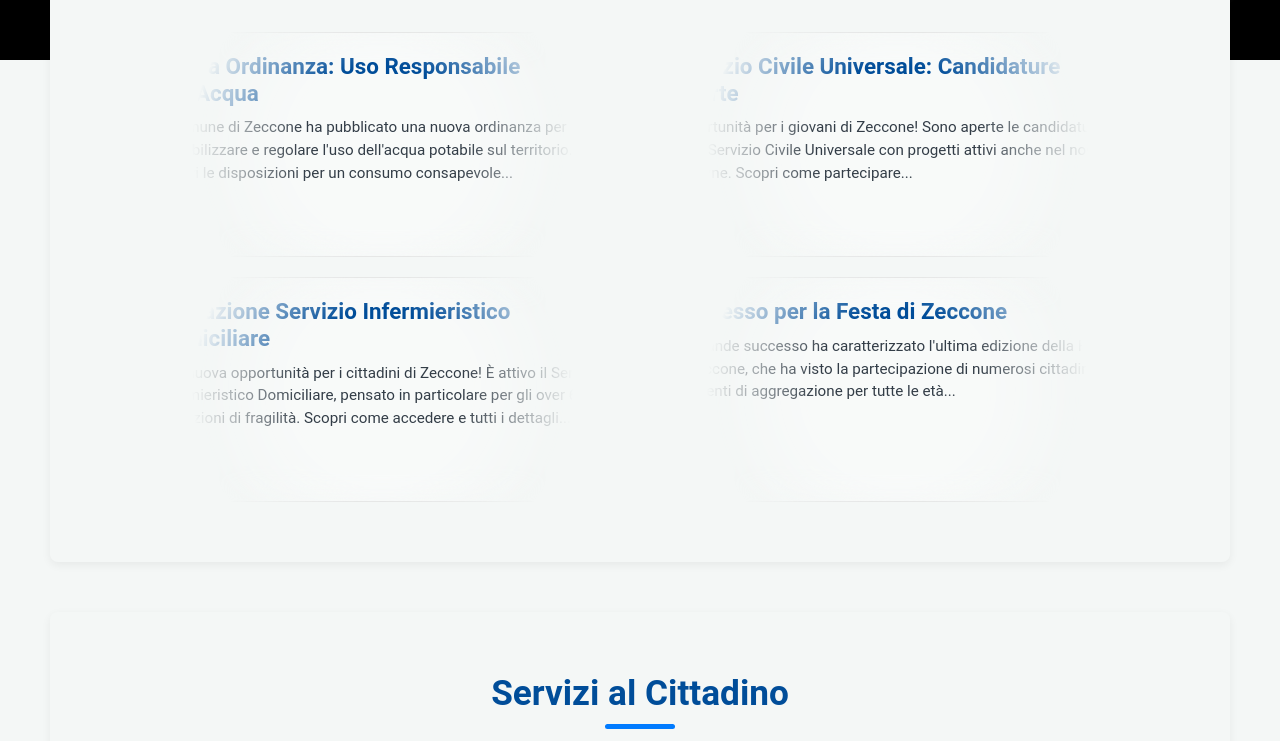
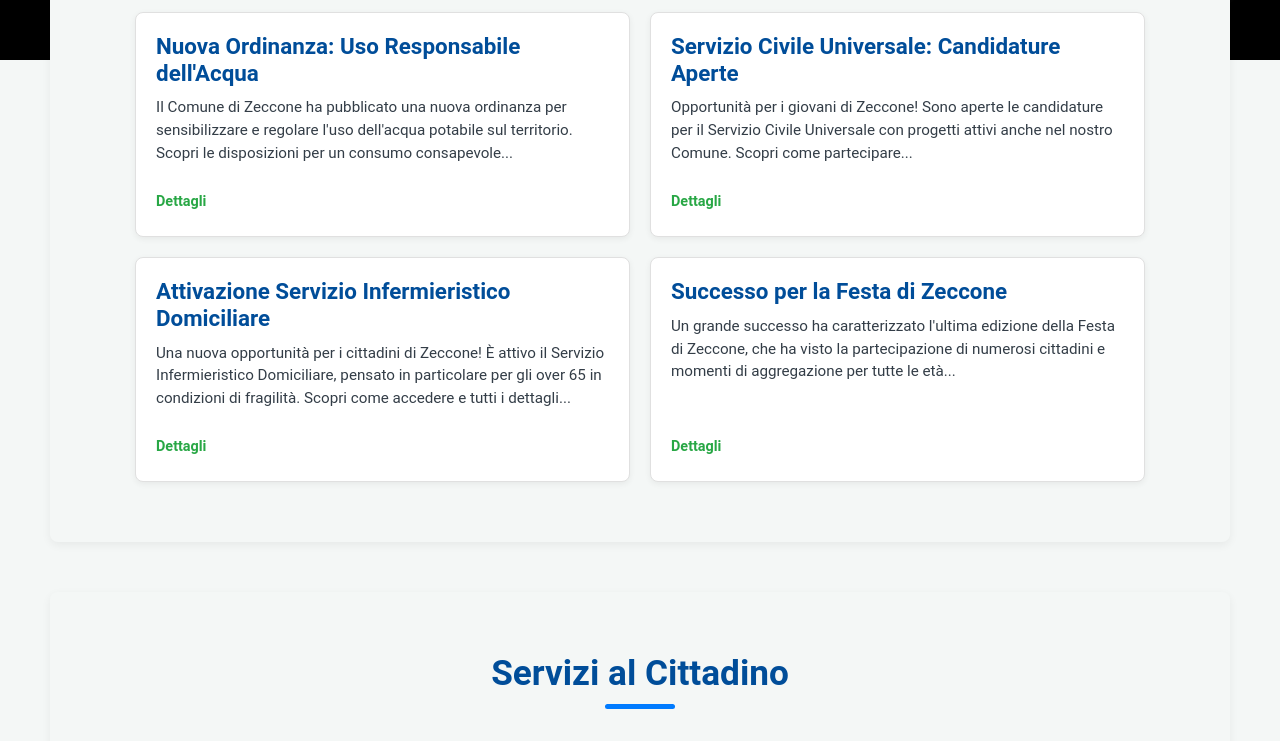
Before and after one commit to SimoneForloni/comunedizeccone, a plain HTML site: page index.html in a window 1280 px wide. Shown: the part 740-1481 px from the top of the page. Drawn offline with Linux system fonts and the light colour scheme.

Commit message:
Add files via upload

```diff
--- a/css/style.css
+++ b/css/style.css
@@ -117,7 +117,6 @@ nav {
 	top: 0;
 	background-color: var(--secondary-color);
 	z-index: 10;
-	padding: 10px;
 }
 
 nav ul {
@@ -325,39 +324,7 @@ section h2::after {
 
 /* Stili specifici per le card di notizie */
 .card {
-	display: flex;
-	flex-direction: column;
-	background-color: rgba(255, 255, 255, 0.4);
-	/* Sfondo semi-trasparente */
-	padding: 20px;
-	border-radius: 8px;
-	box-shadow: 0 2px 6px var(--shadow-light);
-	transition: transform 0.3s ease, box-shadow 0.3s ease;
-	flex: 1 1 280px;
 	min-width: 45%;
-
-	/* Applica la sfocatura uniforme a tutta la card */
-	backdrop-filter: blur(15px);
-	/* Inizialmente una sfocatura più intensa */
-	-webkit-backdrop-filter: blur(15px);
-
-	/* Crea un effetto di sfocatura graduale usando una maschera */
-	/* NOTA: Questo è il trucco per la sfumatura */
-	mask-image: radial-gradient(circle at center,
-			rgba(0, 0, 0, 1) 0%,
-			/* Completamente opaco al centro (nessuna sfocatura visibile) */
-			rgba(0, 0, 0, 1) 30%,
-			/* Mantiene opacità fino al 30% del raggio */
-			rgba(0, 0, 0, 0) 70%,
-			/* Inizia a diventare trasparente dal 70% */
-			rgba(0, 0, 0, 0) 100%
-			/* Completamente trasparente ai bordi (sfocatura completa) */
-		);
-	-webkit-mask-image: radial-gradient(circle at center,
-			rgba(0, 0, 0, 1) 0%,
-			rgba(0, 0, 0, 1) 30%,
-			rgba(0, 0, 0, 0) 70%,
-			rgba(0, 0, 0, 0) 100%);
 }
 
 .card h3 {
--- a/index.html
+++ b/index.html
@@ -85,7 +85,7 @@
 
     <section id="hero">
       <div class="container">
-        <h2>Benvenuti nel sito ufficiale del Comune di Zeccone</h2>
+        <h2>Benvenuti nel sito del Comune di Zeccone</h2>
         <p>Informazioni, servizi e novità per i cittadini.</p>
 
         <div class="btns">
```
Also changed, not shown: contatti.html (+3 -4 lines).
